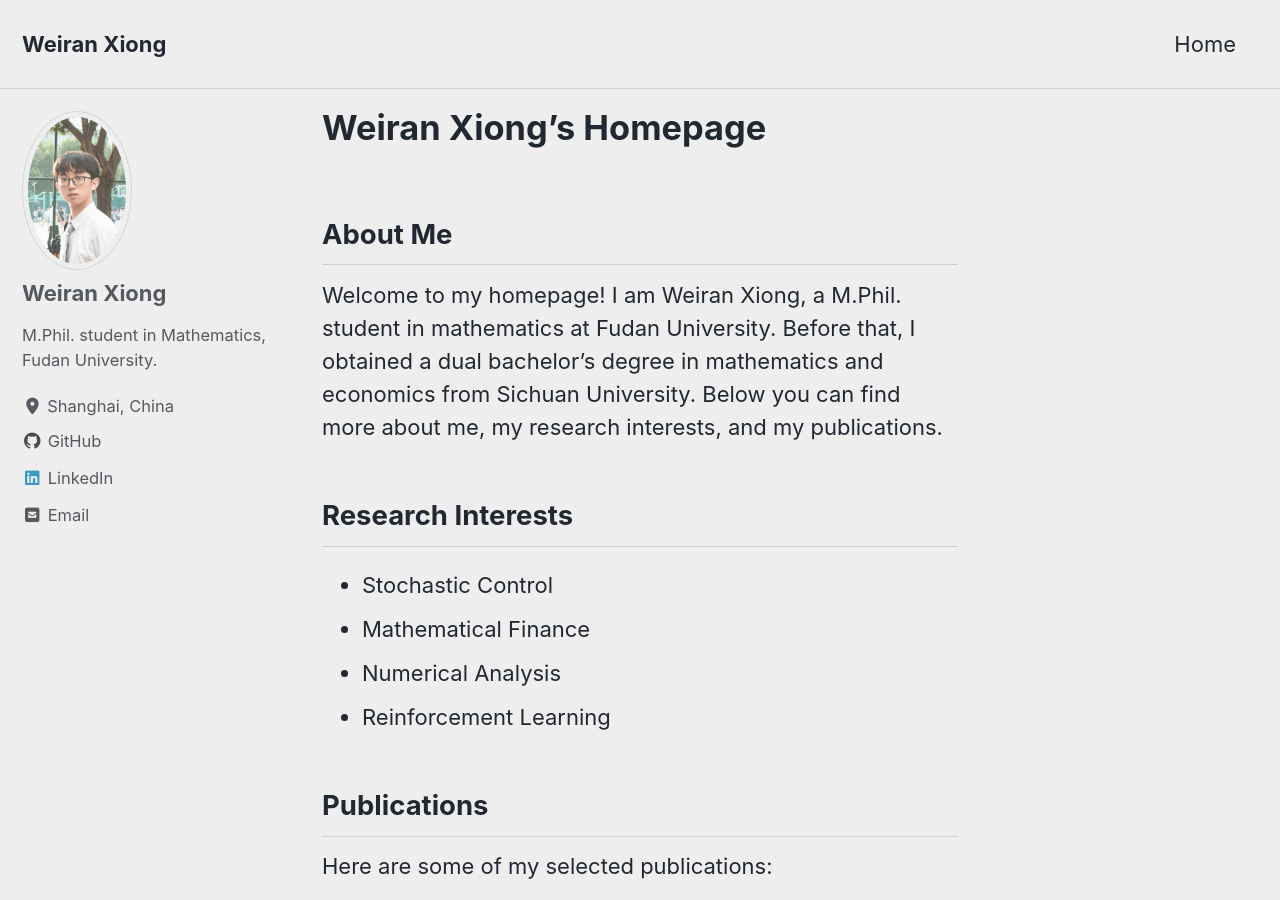
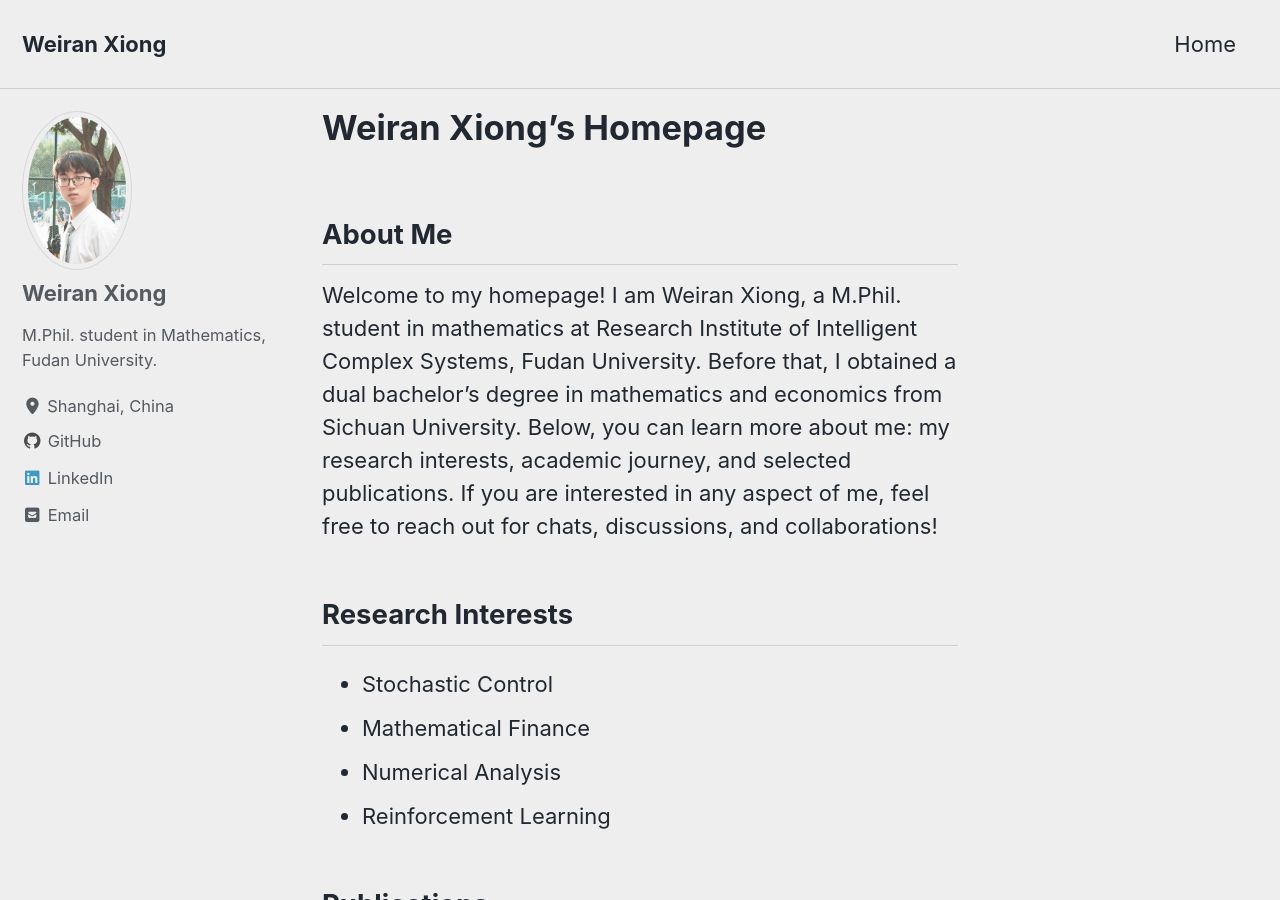
Before and after one commit to Weiran-Xiong/weiran-xiong.github.io, a Jekyll site: the page built from index.md, in a window 1280 px wide and 900 px high. Built offline with Jekyll 4.4.1, drawn with Linux system fonts in a browser that asks for light colours; cached includes are drawn as plain includes; the list of posts is cut into pages by our own code.

Commit message:
Update index.md

```diff
--- a/index.md
+++ b/index.md
@@ -5,7 +5,7 @@ author_profile: true
 ---
 
 ## About Me
-Welcome to my homepage! I am Weiran Xiong, a M.Phil. student in mathematics at Fudan University. Before that, I obtained a dual bachelor's degree in mathematics and economics from Sichuan University. Below you can find more about me, my research interests, and my publications.
+Welcome to my homepage! I am Weiran Xiong, a M.Phil. student in mathematics at Research Institute of Intelligent Complex Systems, Fudan University. Before that, I obtained a dual bachelor's degree in mathematics and economics from Sichuan University. Below, you can learn more about me: my research interests, academic journey, and selected publications. If you are interested in any aspect of me, feel free to reach out for chats, discussions, and collaborations!
 
 ## Research Interests
 - Stochastic Control
```
